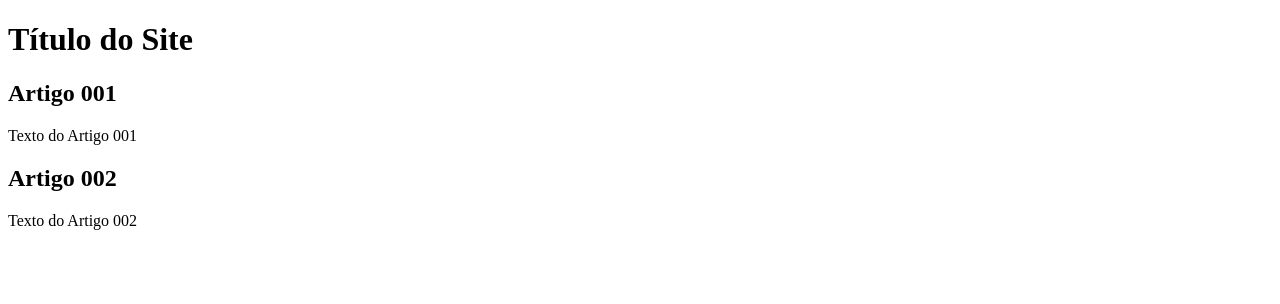
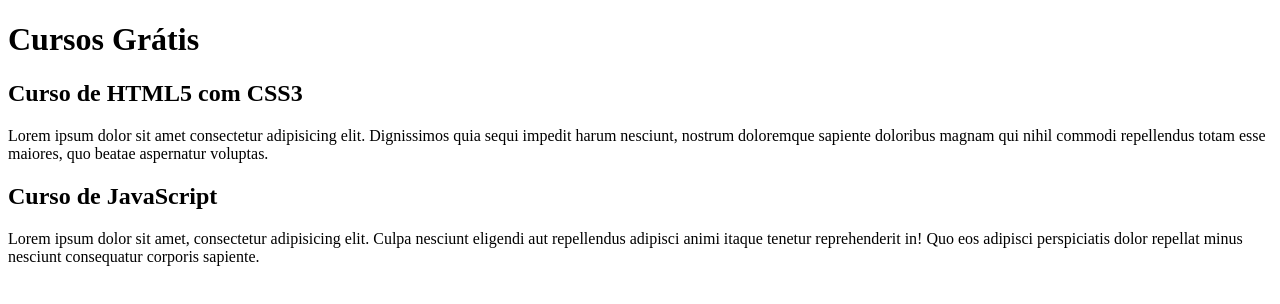
Before and after one commit to SilasCR/projeto-site, a plain HTML site: page index.html in a window 1280 px wide. Drawn offline with Linux system fonts and the light colour scheme.

Commit message:
Atualização do index
Comecei a escrever o conteudo

```diff
--- a/index.html
+++ b/index.html
@@ -8,15 +8,15 @@
 <body>
     <main>
         <header>
-            <h1>Título do Site</h1>
+            <h1>Cursos Grátis</h1>
         </header>
         <article>
-            <h2>Artigo 001</h2>
-            <p>Texto do Artigo 001</p>
+            <h2>Curso de HTML5 com CSS3</h2>
+            <p>Lorem ipsum dolor sit amet consectetur adipisicing elit. Dignissimos quia sequi impedit harum nesciunt, nostrum doloremque sapiente doloribus magnam qui nihil commodi repellendus totam esse maiores, quo beatae aspernatur voluptas.</p>
         </article>
         <article>
-            <h2>Artigo 002</h2>
-            <p>Texto do Artigo 002</p>
+            <h2>Curso de JavaScript</h2>
+            <p>Lorem ipsum dolor sit amet, consectetur adipisicing elit. Culpa nesciunt eligendi aut repellendus adipisci animi itaque tenetur reprehenderit in! Quo eos adipisci perspiciatis dolor repellat minus nesciunt consequatur corporis sapiente.</p>
         </article>
     </main>
 </body>
```
